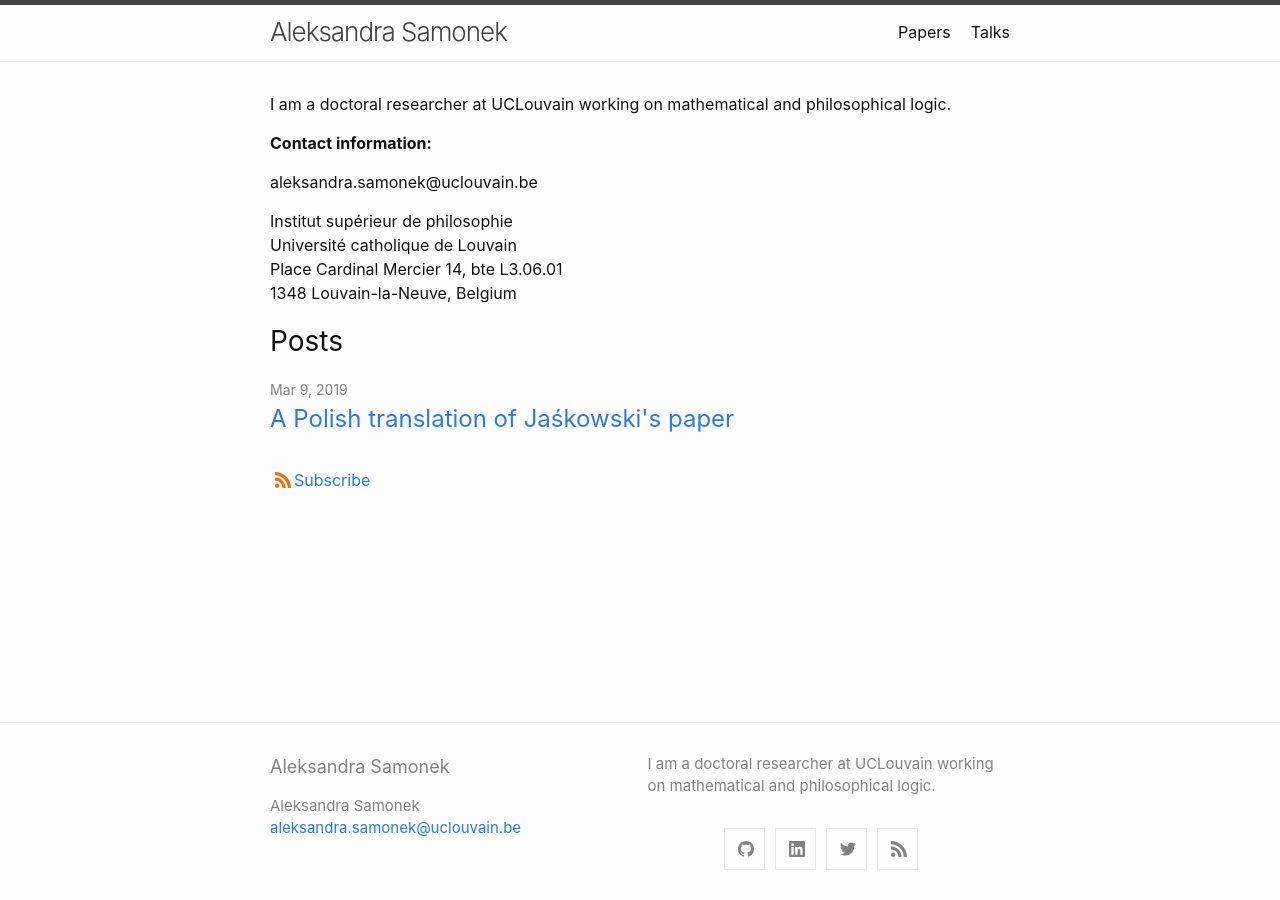
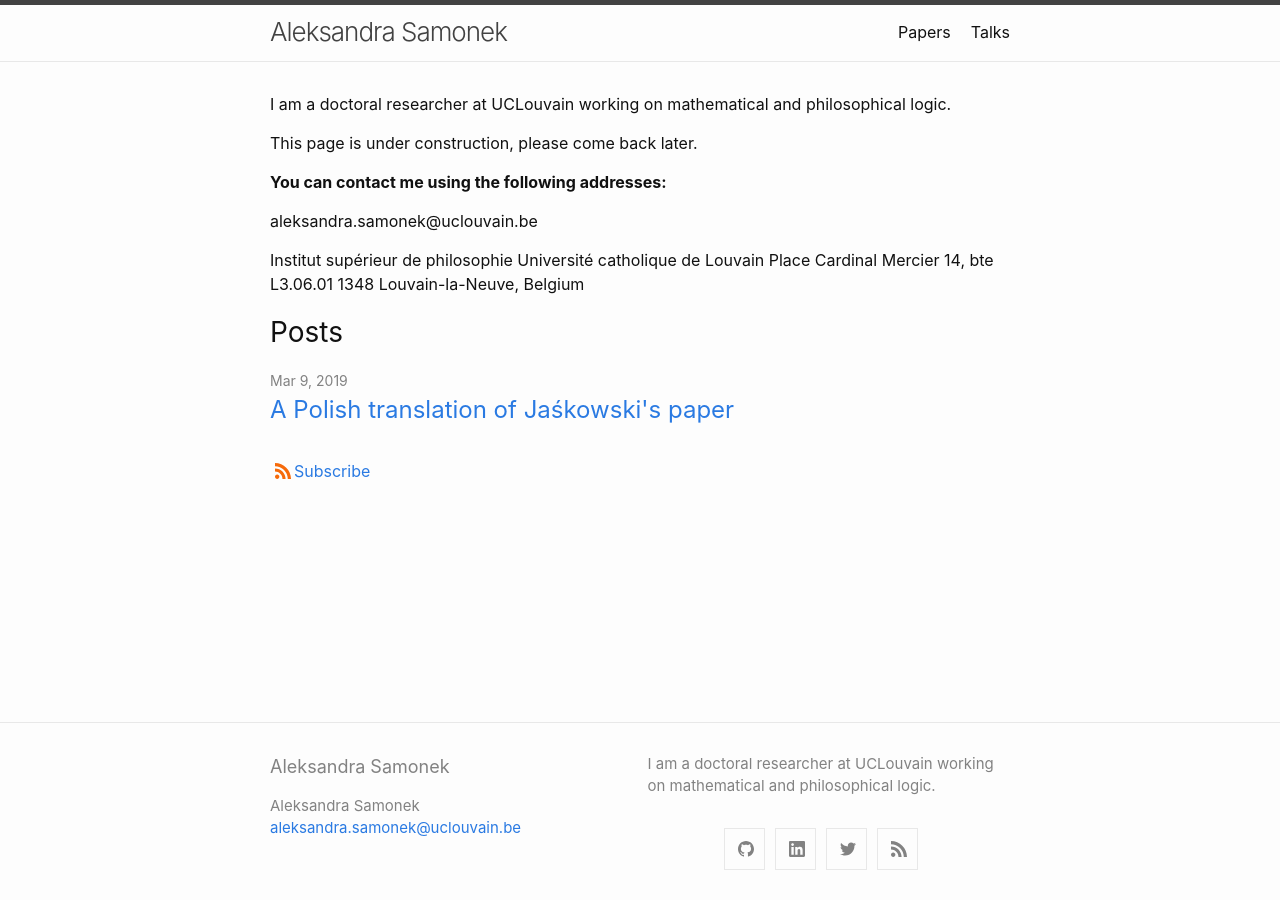
Before and after one commit to asamonek/asamonek.github.io, a Jekyll site: the page built from index.md, in a window 1280 px wide. Built offline with Jekyll 4.4.1, drawn with Linux system fonts in a browser that asks for light colours.

Commit message:
Adding information to subpages

```diff
--- a/index.md
+++ b/index.md
@@ -9,12 +9,14 @@ layout: home
 ---
 
 <p> I am a doctoral researcher at UCLouvain working on mathematical and philosophical logic. </p>
+This page is under construction, please come back later.
 
-<b>Contact information:</b> <br>
 
-aleksandra.samonek@uclouvain.be <br>
+<b>You can contact me using the following addresses:</b>
 
-Institut supérieur de philosophie <br>
-Université catholique de Louvain <br>
-Place Cardinal Mercier 14, bte L3.06.01 <br>
+aleksandra.samonek@uclouvain.be
+
+Institut supérieur de philosophie
+Université catholique de Louvain
+Place Cardinal Mercier 14, bte L3.06.01
 1348 Louvain-la-Neuve, Belgium
```
Also changed, not shown: about.md (+10 -4 lines).
